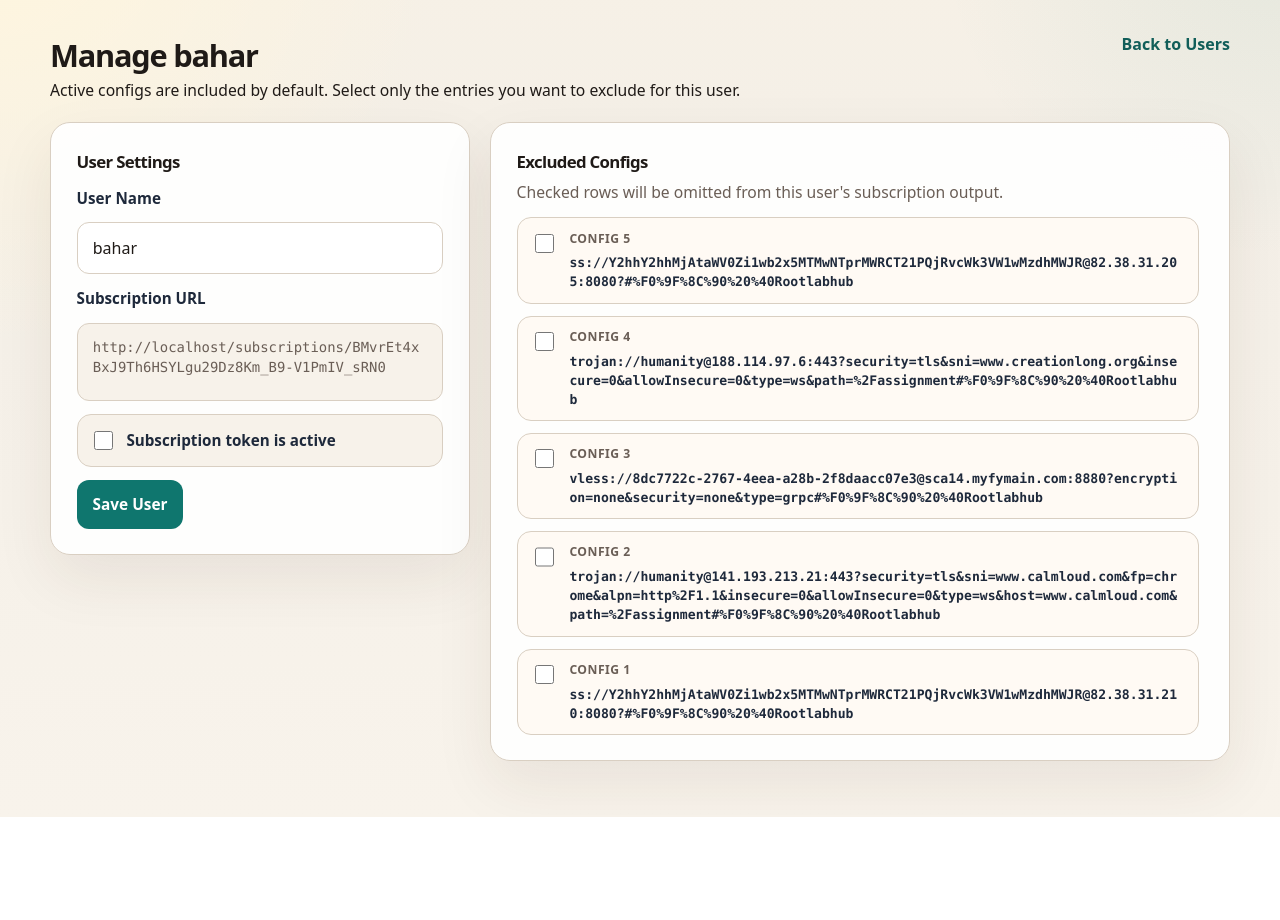
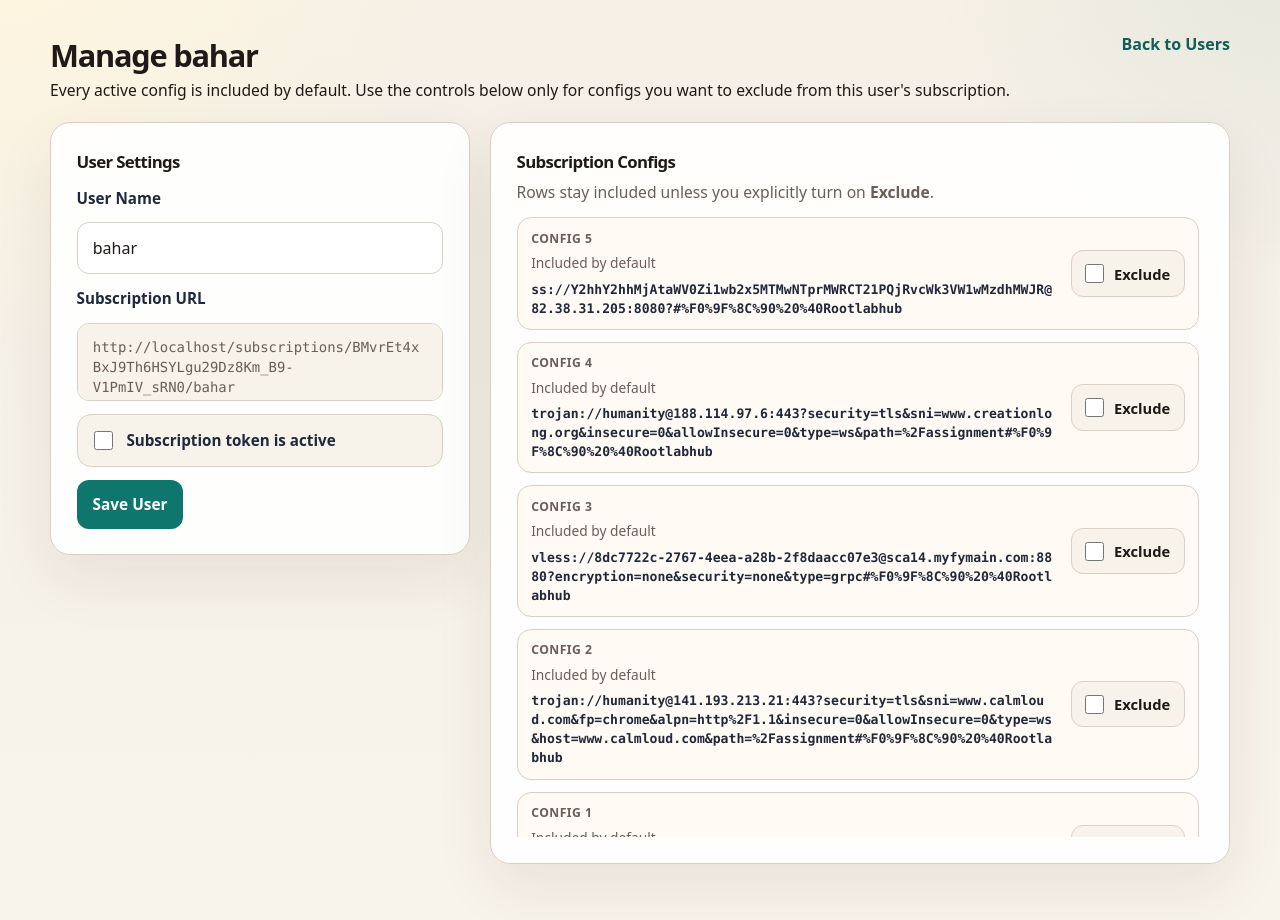
Before and after one commit to mahdi-vakili/family-sub, a Flask app: page /admin/users/1 in a window 1280 px wide. Shown: the part 85-1005 px from the top of the page. Before the commit the page ends 902 px from the top, so only its background shows below. Run offline with Flask 3, Linux system fonts and the light colour scheme; a user stored in the database is signed in; data comes from the database, SQL or seed files in the repository; both versions use the stored data as it was after the commit.

Commit message:
Add tests for subscription URL generation and validation
- Implement test for generated subscription URL to include user name slug.
- Add test to verify slugged subscription URL returns plain text configuration.
- Create helper functions for user creation and configuration import.
- Ensure user tokens are correctly retrieved for validation in tests.

```diff
--- a/app/static/styles.css
+++ b/app/static/styles.css
@@ -465,18 +465,20 @@ tbody tr:hover {
 }
 
 .compact-checkbox-row {
-  align-items: flex-start;
+  align-items: center;
+  justify-content: space-between;
   padding: 0.7rem 0.85rem;
 }
 
 .compact-checkbox-row input[type="checkbox"] {
-  margin-top: 0.25rem;
+  margin: 0;
 }
 
 .config-item-body {
   display: grid;
   gap: 0.35rem;
   min-width: 0;
+  flex: 1 1 auto;
 }
 
 .config-item-id {
@@ -487,9 +489,33 @@ tbody tr:hover {
   text-transform: uppercase;
 }
 
+.config-item-state {
+  color: var(--muted);
+  font-size: 0.86rem;
+  font-weight: 500;
+}
+
 .compact-config-line {
   font-size: 0.82rem;
   line-height: 1.45;
+}
+
+.checkbox-decision {
+  display: inline-flex;
+  align-items: center;
+  gap: 0.6rem;
+  padding: 0.7rem 0.85rem;
+  border: 1px solid var(--border);
+  border-radius: 12px;
+  background: #f7f2ea;
+  white-space: nowrap;
+  flex: 0 0 auto;
+}
+
+.checkbox-decision span {
+  font-size: 0.92rem;
+  font-weight: 600;
+  color: var(--text);
 }
 
 .dashboard-grid {
@@ -572,6 +598,11 @@ tbody tr:hover {
   .user-edit-layout {
     grid-template-columns: 1fr;
   }
+
+  .compact-checkbox-row {
+    align-items: flex-start;
+    flex-direction: column;
+  }
 }
 
 @media (max-width: 640px) {
--- /dev/null
+++ b/app/subscription_urls.py
@@ -0,0 +1,9 @@
+import re
+import unicodedata
+
+
+def build_subscription_slug(name):
+    normalized = unicodedata.normalize("NFKD", name)
+    ascii_name = normalized.encode("ascii", "ignore").decode("ascii")
+    slug = re.sub(r"[^a-z0-9]+", "-", ascii_name.lower()).strip("-")
+    return slug or "member"
--- a/app/templates/user_edit.html
+++ b/app/templates/user_edit.html
@@ -6,7 +6,7 @@
   <div class="page-header stack-section">
     <div>
       <h1>Manage {{ user['name'] }}</h1>
-      <p>Active configs are included by default. Select only the entries you want to exclude for this user.</p>
+      <p>Every active config is included by default. Use the controls below only for configs you want to exclude from this user&apos;s subscription.</p>
     </div>
     <a class="table-link" href="{{ url_for('users.user_index') }}">Back to Users</a>
   </div>
@@ -26,7 +26,7 @@
         class="readonly-input compact-code-input"
         rows="2"
         readonly
-      >{{ url_for('users.subscription_feed', token=user['token'], _external=True) }}</textarea>
+      >{{ url_for('users.subscription_feed', token=user['token'], user_slug=user['subscription_slug'], _external=True) }}</textarea>
 
       <label class="toggle-row">
         <input type="checkbox" name="is_active" value="1" {% if user['is_active'] %}checked{% endif %}>
@@ -41,8 +41,8 @@
     <section class="panel stack card-tight">
       <div class="section-heading">
         <div>
-          <h2>Excluded Configs</h2>
-          <p>Checked rows will be omitted from this user&apos;s subscription output.</p>
+          <h2>Subscription Configs</h2>
+          <p>Rows stay included unless you explicitly turn on <strong>Exclude</strong>.</p>
         </div>
       </div>
 
@@ -50,15 +50,19 @@
         <div class="checkbox-list compact-checkbox-list">
           {% for config in active_configs %}
             <label class="checkbox-row compact-checkbox-row">
-              <input
-                type="checkbox"
-                name="excluded_config_ids"
-                value="{{ config['id'] }}"
-                {% if config['id'] in excluded_config_ids %}checked{% endif %}
-              >
               <span class="config-item-body">
                 <span class="config-item-id">Config {{ config['id'] }}</span>
+                <span class="config-item-state">Included by default</span>
                 <code class="config-line compact-config-line">{{ config['raw_config'] }}</code>
+              </span>
+              <span class="checkbox-decision">
+                <input
+                  type="checkbox"
+                  name="excluded_config_ids"
+                  value="{{ config['id'] }}"
+                  {% if config['id'] in excluded_config_ids %}checked{% endif %}
+                >
+                <span>Exclude</span>
               </span>
             </label>
           {% endfor %}
--- a/app/templates/users.html
+++ b/app/templates/users.html
@@ -54,7 +54,7 @@
                 <input
                   class="readonly-input"
                   type="text"
-                  value="{{ url_for('users.subscription_feed', token=user['token'], _external=True) }}"
+                  value="{{ url_for('users.subscription_feed', token=user['token'], user_slug=user['subscription_slug'], _external=True) }}"
                   readonly
                 >
               </td>
--- a/app/users.py
+++ b/app/users.py
@@ -11,6 +11,7 @@ from flask import (
 
 from app.auth import admin_required
 from app.security import validate_csrf_token
+from app.subscription_urls import build_subscription_slug
 from app.users_store import (
     create_subscription_user,
     delete_subscription_user,
@@ -32,7 +33,7 @@ MAX_USER_NAME_LENGTH = 100
 @users_bp.get("/admin/users")
 @admin_required
 def user_index():
-    users = list_subscription_users()
+    users = [serialize_user(user) for user in list_subscription_users()]
     return render_template("users.html", users=users)
 
 
@@ -54,7 +55,7 @@ def create_user():
 @users_bp.get("/admin/users/<int:user_id>")
 @admin_required
 def edit_user(user_id):
-    user = get_subscription_user_or_404(user_id)
+    user = serialize_user(get_subscription_user_or_404(user_id))
     active_configs = list_active_configs()
     excluded_config_ids = list_user_excluded_config_ids(user_id)
     return render_template(
@@ -106,7 +107,8 @@ def delete_user(user_id):
 
 
 @users_bp.get("/subscriptions/<token>")
-def subscription_feed(token):
+@users_bp.get("/subscriptions/<token>/<user_slug>")
+def subscription_feed(token, user_slug=None):
     user = get_active_subscription_user_by_token(token)
     if user is None:
         return Response("Not found\n", status=404, mimetype="text/plain")
@@ -122,6 +124,12 @@ def get_subscription_user_or_404(user_id):
     if user is None:
         abort(404)
     return user
+
+
+def serialize_user(user):
+    data = dict(user)
+    data["subscription_slug"] = build_subscription_slug(user["name"])
+    return data
 
 
 def validate_user_name(raw_name):
```
Also changed, not shown: tests/test_subscription_urls.py (added, +61 -0 lines), data/app.db, 2 other files.
